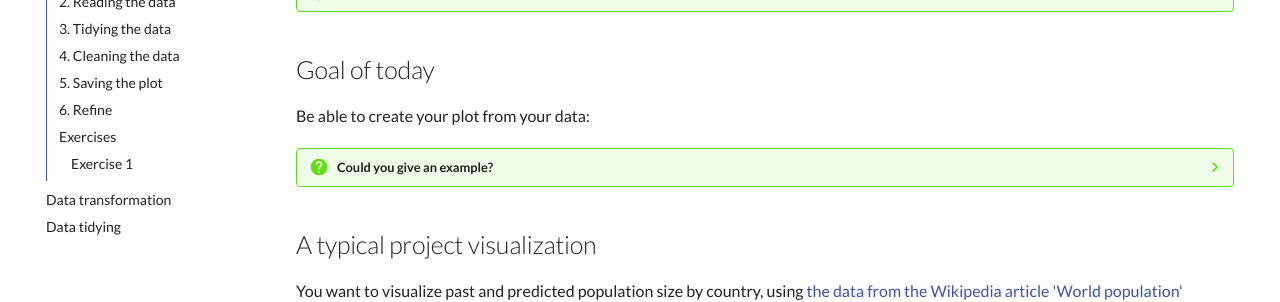
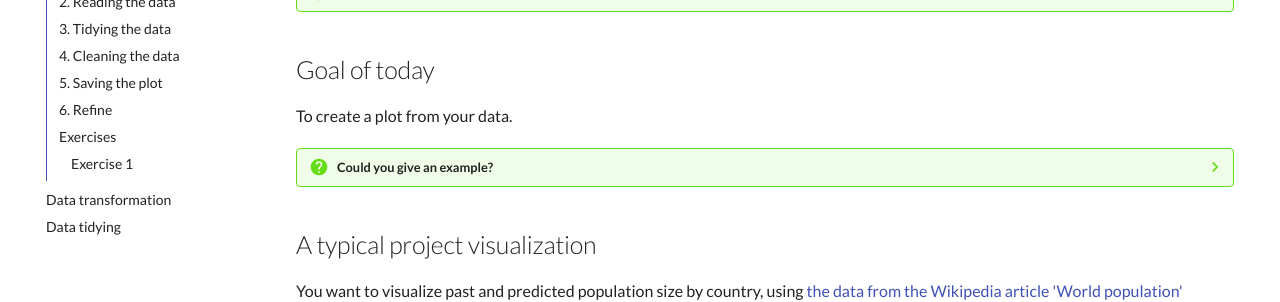
Before and after one commit to richelbilderbeek/intro_r_course, an MkDocs documentation site: the page built from docs/introduction_2/README.md, in a window 1280 px wide and 900 px high. Shown: the part 426-728 px from the top of the window. Built offline with MkDocs 1.6.1 and Material for MkDocs 9.7.7, drawn with Linux system fonts in a browser that asks for light colours; comment, search, counter and statistics services are not loaded.

Commit message:
Clearer goal

```diff
--- a/docs/introduction_2/README.md
+++ b/docs/introduction_2/README.md
@@ -27,7 +27,7 @@
 
 ## Goal of today
 
-Be able to create your plot from your data:
+To create a plot from your data.
 
 ???- question "Could you give an example?"
 
```
